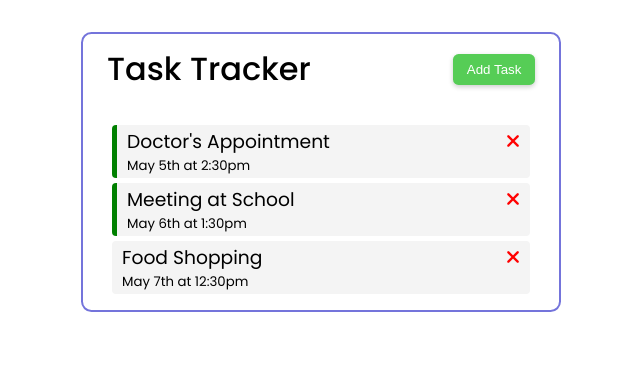
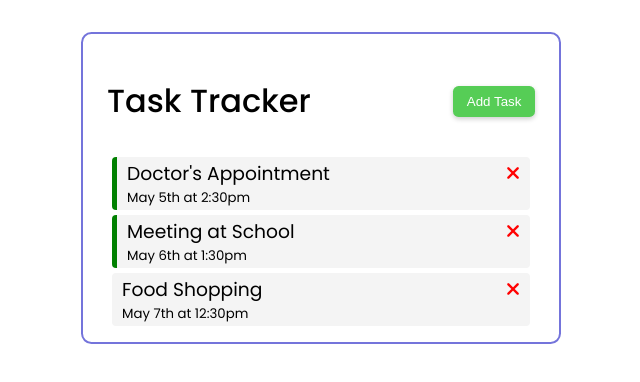
Before and after one commit to tsegaye27/task-tracker, a Vue app: page / in a window 1280 px wide. Shown: the top 382 px of the page, without its empty margins (319-959 px from the left). Built offline with nearby package versions, Linux system fonts and the light colour scheme.

Commit message:
made some changes

```diff
--- a/package.json
+++ b/package.json
@@ -11,7 +11,9 @@
     "type-check": "vue-tsc --build --force"
   },
   "dependencies": {
-    "vue": "^3.4.21"
+    "date-fns": "^3.6.0",
+    "vue": "^3.4.21",
+    "vue-toastification": "^2.0.0-rc.5"
   },
   "devDependencies": {
     "@tsconfig/node20": "^20.1.4",
--- a/src/components/Header.vue
+++ b/src/components/Header.vue
@@ -17,7 +17,7 @@ header {
   display: flex;
   align-items: center;
   justify-content: space-between;
-  margin-bottom: 2rem;
+  margin: 2rem 0;
 }
 h1 {
   font-weight: 500;
--- a/src/components/Tasks.vue
+++ b/src/components/Tasks.vue
@@ -26,5 +26,3 @@ defineProps({
     />
   </div>
 </template>
-
-<style></style>
```
Also changed, not shown: src/main.ts (+6 -2 lines), src/assets/main.css (renamed from src/main.css), 1 other file (tests, documents, lock files or other folders).
